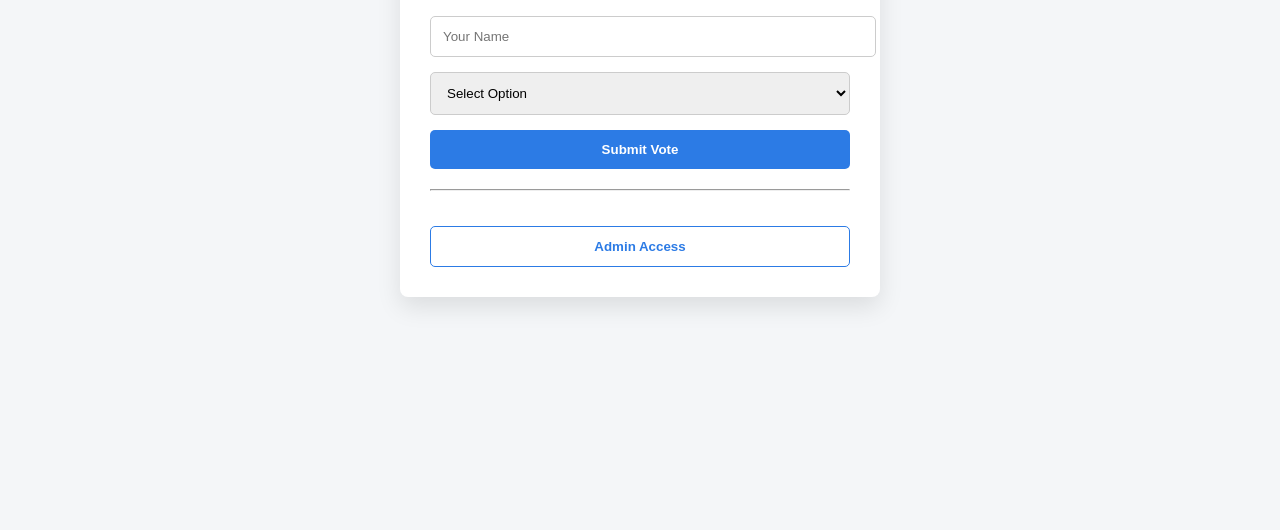
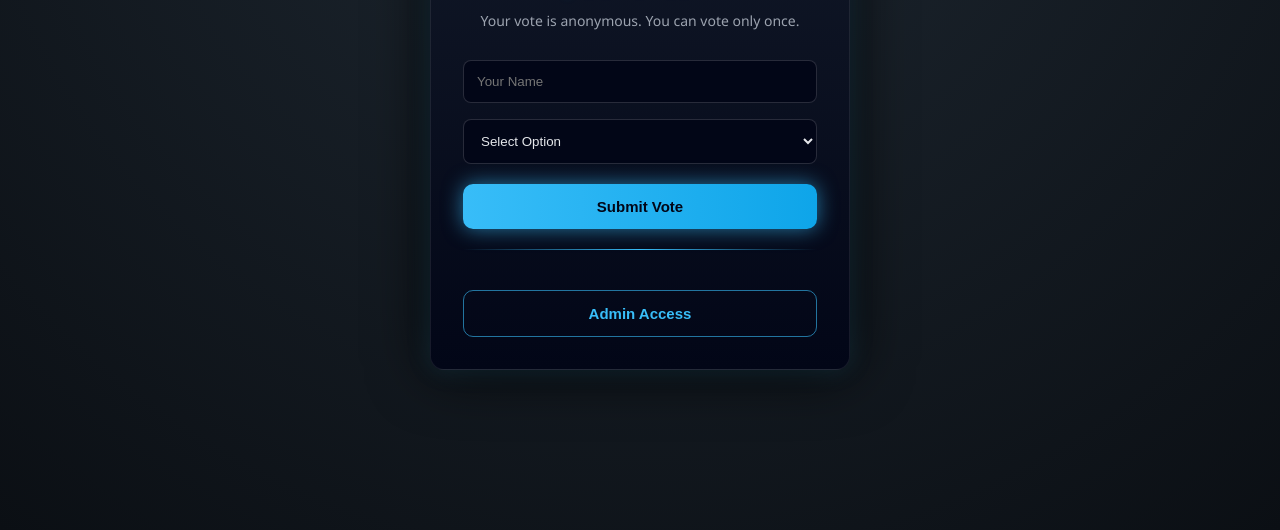
Before and after one commit to Pratik301002/voiting, a website: page Public/index.html in a window 1280 px wide. Shown: the part 270-800 px from the top of the page. Drawn offline with Linux system fonts and the light colour scheme.

Commit message:
Final fixes

```diff
--- a/Public/style.css
+++ b/Public/style.css
@@ -1,75 +1,121 @@
-body {
-    font-family: "Segoe UI", sans-serif;
-    background: #f4f6f8;
-    margin: 0;
+/* Reset */
+* {
+    box-sizing: border-box;
   }
 
-  .container {
-    max-width: 420px;
-    margin: 80px auto;
-    background: #ffffff;
-    padding: 30px;
-    border-radius: 8px;
-    box-shadow: 0 10px 25px rgba(0,0,0,0.1);
+  /* Body background – dark eye theme */
+  body {
+    font-family: "Segoe UI", sans-serif;
+    background: radial-gradient(circle at top, #1f2933, #0b0f14);
+    min-height: 100vh;
+    margin: 0;
+    display: flex;
+    align-items: center;
+    justify-content: center;
+    color: #e5e7eb;
   }
 
+  /* Main container */
+  .container {
+    width: 100%;
+    max-width: 420px;
+    background: linear-gradient(180deg, #111827, #020617);
+    padding: 32px;
+    border-radius: 14px;
+    box-shadow:
+      0 0 25px rgba(56, 189, 248, 0.15),
+      0 0 60px rgba(0, 0, 0, 0.9);
+    border: 1px solid rgba(255, 255, 255, 0.08);
+  }
+
+  /* Title */
   h1 {
     text-align: center;
-    margin-bottom: 10px;
+    font-size: 22px;
+    margin-bottom: 12px;
+    color: #38bdf8;
+    text-shadow: 0 0 10px rgba(56, 189, 248, 0.4);
   }
 
+  /* Paragraph */
   p {
     text-align: center;
-    color: #555;
+    font-size: 14px;
+    color: #9ca3af;
   }
 
-  input, select, button {
+  /* Inputs & Select */
+  input,
+  select {
     width: 100%;
-    padding: 12px;
-    margin-top: 15px;
-    border-radius: 5px;
-    border: 1px solid #ccc;
+    padding: 13px;
+    margin-top: 16px;
+    border-radius: 8px;
+    border: 1px solid rgba(255, 255, 255, 0.15);
+    background: #020617;
+    color: #e5e7eb;
+    outline: none;
+    transition: all 0.3s ease;
   }
 
-  button {
-    background: #2c7be5;
-    color: white;
-    border: none;
-    cursor: pointer;
-    font-weight: bold;
+  /* Input focus – glowing eye effect */
+  input:focus,
+  select:focus {
+    border-color: #38bdf8;
+    box-shadow: 0 0 12px rgba(56, 189, 248, 0.5);
   }
 
-  button:hover {
-    background: #1a68d1;
+  /* Main button */
+  button {
+    width: 100%;
+    margin-top: 20px;
+    padding: 14px;
+    font-size: 15px;
+    font-weight: bold;
+    color: #020617;
+    background: linear-gradient(90deg, #38bdf8, #0ea5e9);
+    border: none;
+    border-radius: 10px;
+    cursor: pointer;
+    transition: all 0.3s ease;
+    box-shadow: 0 0 20px rgba(56, 189, 248, 0.6);
   }
 
-  .admin-table {
-    width: 100%;
-    border-collapse: collapse;
-    margin-top: 20px;
+  /* Button hover */
+  button:hover {
+    transform: translateY(-2px);
+    box-shadow: 0 0 30px rgba(56, 189, 248, 0.9);
   }
 
-  .admin-table th, .admin-table td {
-    border: 1px solid #ddd;
-    padding: 10px;
+  /* Divider */
+  hr {
+    border: none;
+    height: 1px;
+    background: linear-gradient(to right, transparent, #38bdf8, transparent);
   }
 
-  .admin-table th {
-    background: #f1f1f1;
-  }
-
+  /* Admin button – subtle eye theme */
   .admin-btn {
     background: transparent;
-    color: #2c7be5;
-    border: 1px solid #2c7be5;
-    font-weight: 600;
+    color: #38bdf8;
+    border: 1px solid rgba(56, 189, 248, 0.6);
+    box-shadow: none;
   }
 
   .admin-btn:hover {
-    background: #2c7be5;
-    color: white;
+    background: rgba(56, 189, 248, 0.1);
+    box-shadow: 0 0 15px rgba(56, 189, 248, 0.5);
+    color: #e5e7eb;
   }
 
+  /* Thank you screen emphasis */
   #thankYouContainer h1 {
-    color: #2c7be5;
+    color: #22c55e;
+    text-shadow: 0 0 12px rgba(34, 197, 94, 0.6);
   }
+
+  /* Success card */
+  #thankYouContainer div {
+    color: #d1fae5;
+    border: 1px solid rgba(34, 197, 94, 0.3);
+  }
```
Also changed, not shown: Public/admin.html (+2 -2 lines).
